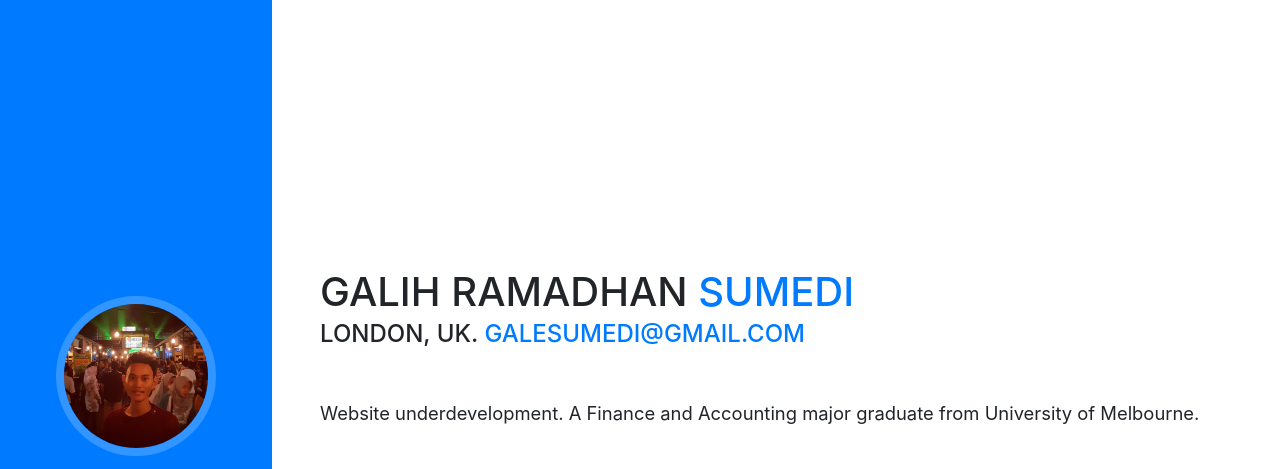
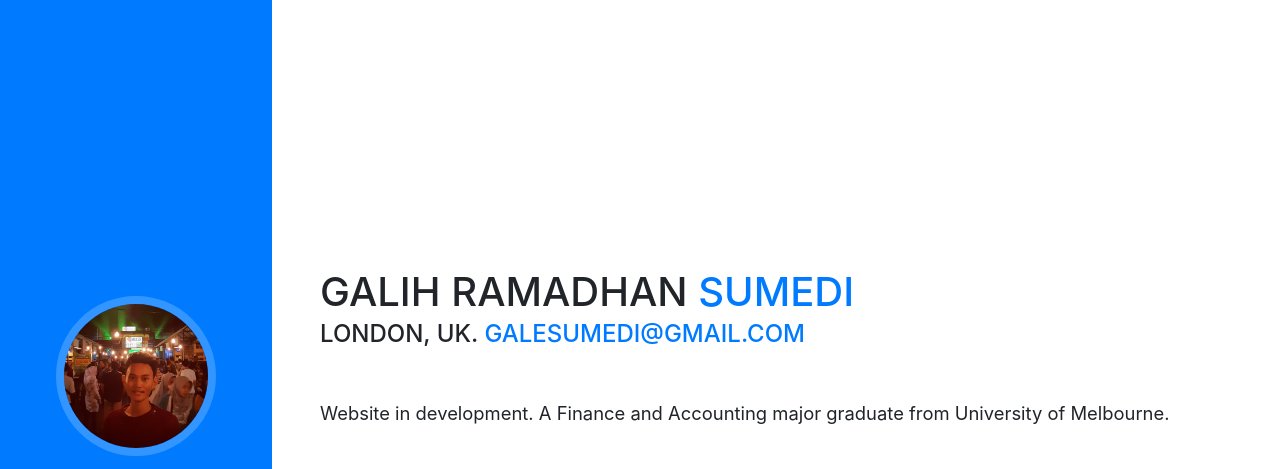
Before and after one commit to galesumedi/galesumedi.github.io, a website with bundled scripts: page index.html in a window 1280 px wide. Shown: the top 469 px of the page. Built offline with nearby package versions, Linux system fonts and the light colour scheme; a web font is replaced by a local one.

Commit message:
Update index.html

```diff
--- a/index.html
+++ b/index.html
@@ -56,7 +56,7 @@
           <div class="subheading mb-5">London, UK.
             <a href="mailto:galesumedi@gmail.com">galesumedi@gmail.com</a>
           </div>
-          <p class="lead mb-5">Website underdevelopment. A Finance and Accounting major graduate from University of Melbourne.</p>
+          <p class="lead mb-5">Website in development. A Finance and Accounting major graduate from University of Melbourne.</p>
           <div class="social-icons">
             <a href="https://www.linkedin.com/in/gale-sumedi/">
               <i class="fab fa-linkedin-in"></i>
```
